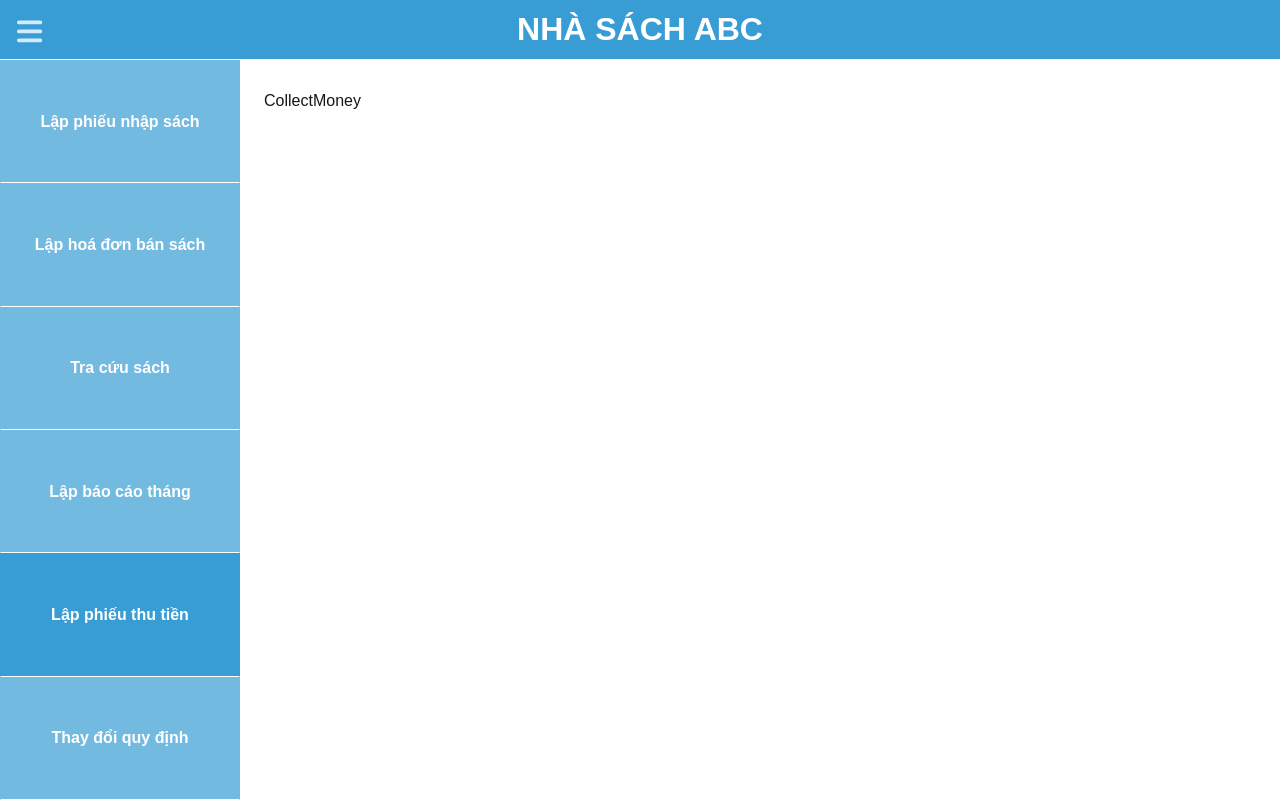
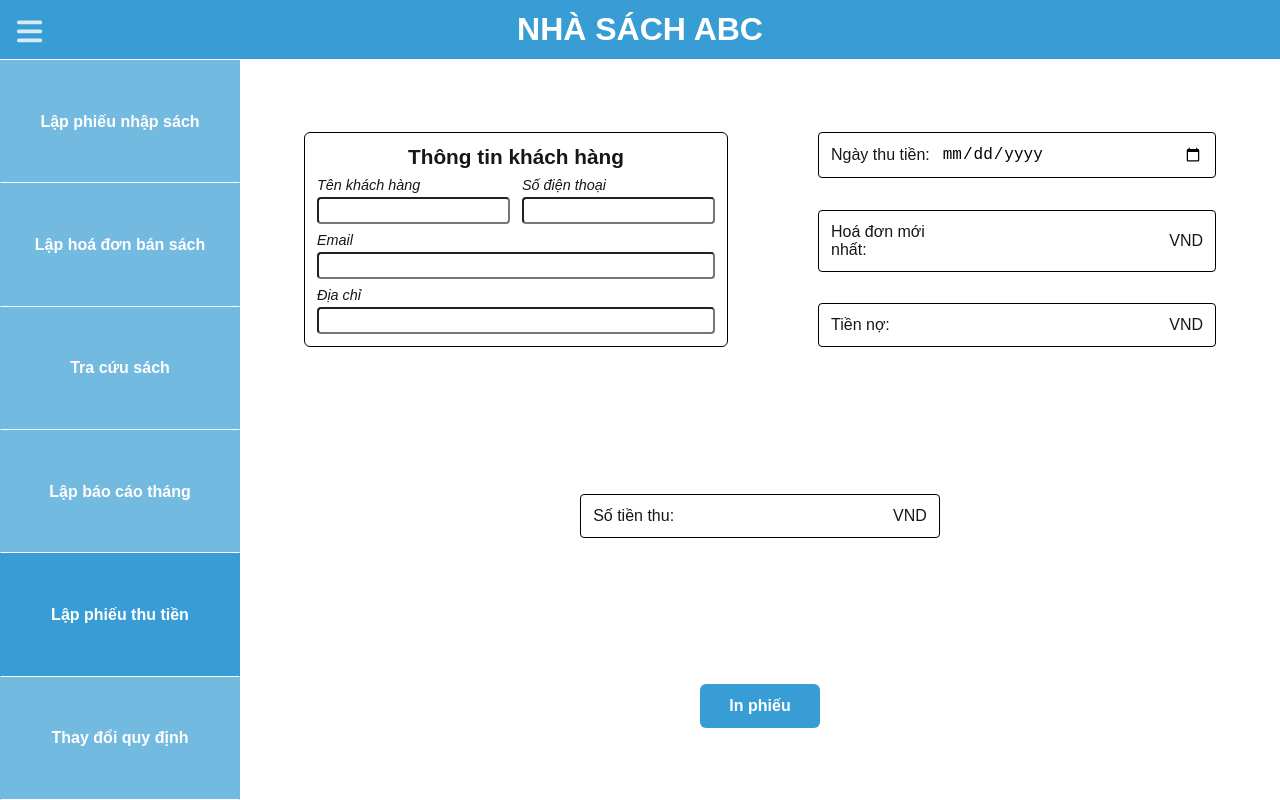
Before and after one commit to nhankhtn/manage-book, a Next.js app in the folder frontend/: page /collect-money in a window 1280 px wide. Built offline with nearby package versions, Linux system fonts and the light colour scheme.

Commit message:
create UI collect-money route

```diff
--- a/frontend/src/app/book-sell/page.js
+++ b/frontend/src/app/book-sell/page.js
@@ -9,9 +9,7 @@ import Button from "@/components/Button";
 import Table from "@/components/Table";
 import { date } from "yup";
 import { BOOK_FIELDS, SELL_BOOK_FIELDS } from "@/constants";
-import useModal from "@/hooks/useModal";
 import Modal from "@/components/Modal";
-import useModalAlert from "@/hooks/useModal";
 
 export default function BookSell() {
     const [books, setBooks] = useState([
--- a/frontend/src/app/collect-money/CollectMoney.module.scss
+++ b/frontend/src/app/collect-money/CollectMoney.module.scss
@@ -0,0 +1,60 @@
+.wrapper {
+  width: 100%;
+  height: 100%;
+  display: flex;
+  flex-direction: column;
+  padding: 40px;
+}
+.content {
+  display: flex;
+  gap: 90px;
+}
+.form-info {
+  flex: 1;
+}
+.info-invoice {
+  flex: 1;
+  display: flex;
+  flex-direction: column;
+  justify-content: space-between;
+}
+.wrap-input {
+  border: 1px solid #000;
+  border-radius: 4px;
+  display: flex;
+  align-items: center;
+  padding: 12px;
+
+  &::before {
+    content: attr(data-label);
+    font-size: 1rem;
+    padding-right: 12px;
+  }
+
+  & input {
+    font-size: 1rem;
+    flex: 1;
+    border: none;
+
+    &:focus-within {
+      outline: none;
+    }
+
+    &::-webkit-inner-spin-button {
+      visibility: hidden;
+    }
+  }
+}
+.input-money::after {
+  content: "VND";
+}
+.money-collect {
+  flex: 1;
+  display: flex;
+  align-items: center;
+  justify-content: center;
+}
+.wrap-btn {
+  display: flex;
+  justify-content: center;
+}
--- a/frontend/src/app/collect-money/page.js
+++ b/frontend/src/app/collect-money/page.js
@@ -1,5 +1,97 @@
+"use client";
+
+import FormInfoCustomer from "@/components/FormInfoCustomer";
 import styles from "./CollectMoney.module.scss";
+import Button from "@/components/Button";
+import { useRef, useState } from "react";
 
 export default function CollectMoney() {
-    return (<div>CollectMoney</div>)
+    const [formInfo, setFormInfo] = useState({
+        name: '',
+        phone: '',
+        email: '',
+        address: ''
+    })
+    const formRef = useRef();
+    const dateInputRef = useRef();
+    const latestInvoiceInputRef = useRef();
+    const debtInputRef = useRef();
+    const moneyCollectedInputRef = useRef();
+
+    const handleClickWrapBtn = (inputRef) => {
+        inputRef?.current.focus();
+    }
+
+    const handleChangeForm = (e) => {
+        const { name, value } = e.target;
+        setFormInfo(prev => ({
+            ...prev,
+            [name]: value
+        }))
+    }
+
+    return (
+        <div className={styles.wrapper}>
+            <div className={styles.content}>
+                <FormInfoCustomer
+                    ref={formRef}
+                    formData={formInfo}
+                    onChange={handleChangeForm}
+                    className={styles["form-info"]}
+                />
+                <div className={styles["info-invoice"]}>
+                    <div
+                        className={styles['wrap-input']}
+                        onClick={e => handleClickWrapBtn(dateInputRef)}
+                        data-label="Ngày thu tiền:"
+                    >
+                        <input
+                            ref={dateInputRef}
+                            type="date"
+                            title="Ngày thu tiền"
+                            className={styles["collection-date"]}
+                        />
+                    </div>
+                    <div
+                        className={`${styles['wrap-input']} ${styles['input-money']}`}
+                        data-label="Hoá đơn mới nhất:"
+                        onClick={e => handleClickWrapBtn(latestInvoiceInputRef)}
+                    >
+                        <input
+                            ref={latestInvoiceInputRef}
+                            type="number"
+                            title="Hoá đơn mới nhất"
+                        />
+                    </div>
+                    <div
+                        className={`${styles['wrap-input']} ${styles['input-money']}`}
+                        data-label="Tiền nợ:"
+                        onClick={e => handleClickWrapBtn(debtInputRef)}
+                    >
+                        <input
+                            ref={debtInputRef}
+                            type="number"
+                            title="Tiền nợ"
+                        />
+                    </div>
+                </div>
+            </div>
+            <div className={styles['money-collect']}>
+                <div
+                    className={`${styles['wrap-input']} ${styles['input-money']}`}
+                    data-label="Số tiền thu:"
+                    onClick={e => handleClickWrapBtn(moneyCollectedInputRef)}
+                >
+                    <input
+                        ref={moneyCollectedInputRef}
+                        type="number"
+                        title="Số tiền thu"
+                    />
+                </div>
+            </div>
+            <div className={styles['wrap-btn']}>
+                <Button title="In phiéu">In phiếu</Button>
+            </div>
+        </div >
+    )
 }
--- a/frontend/src/components/Button/Button.js
+++ b/frontend/src/components/Button/Button.js
@@ -14,7 +14,7 @@ export default function Button({
   disabled,
   active,
   outline,
-  type,
+  type = "button",
   ...passProps
 }) {
   let Comp = "button";
--- a/frontend/src/components/FormInfoCustomer/FormInfoCustomer.module.scss
+++ b/frontend/src/components/FormInfoCustomer/FormInfoCustomer.module.scss
@@ -1,7 +1,7 @@
 .wrapper {
   display: flex;
   flex-direction: column;
-  gap: 12px;
+  gap: 8px;
   padding: 12px;
   border-radius: 6px;
   border: 1px solid #000;
```
